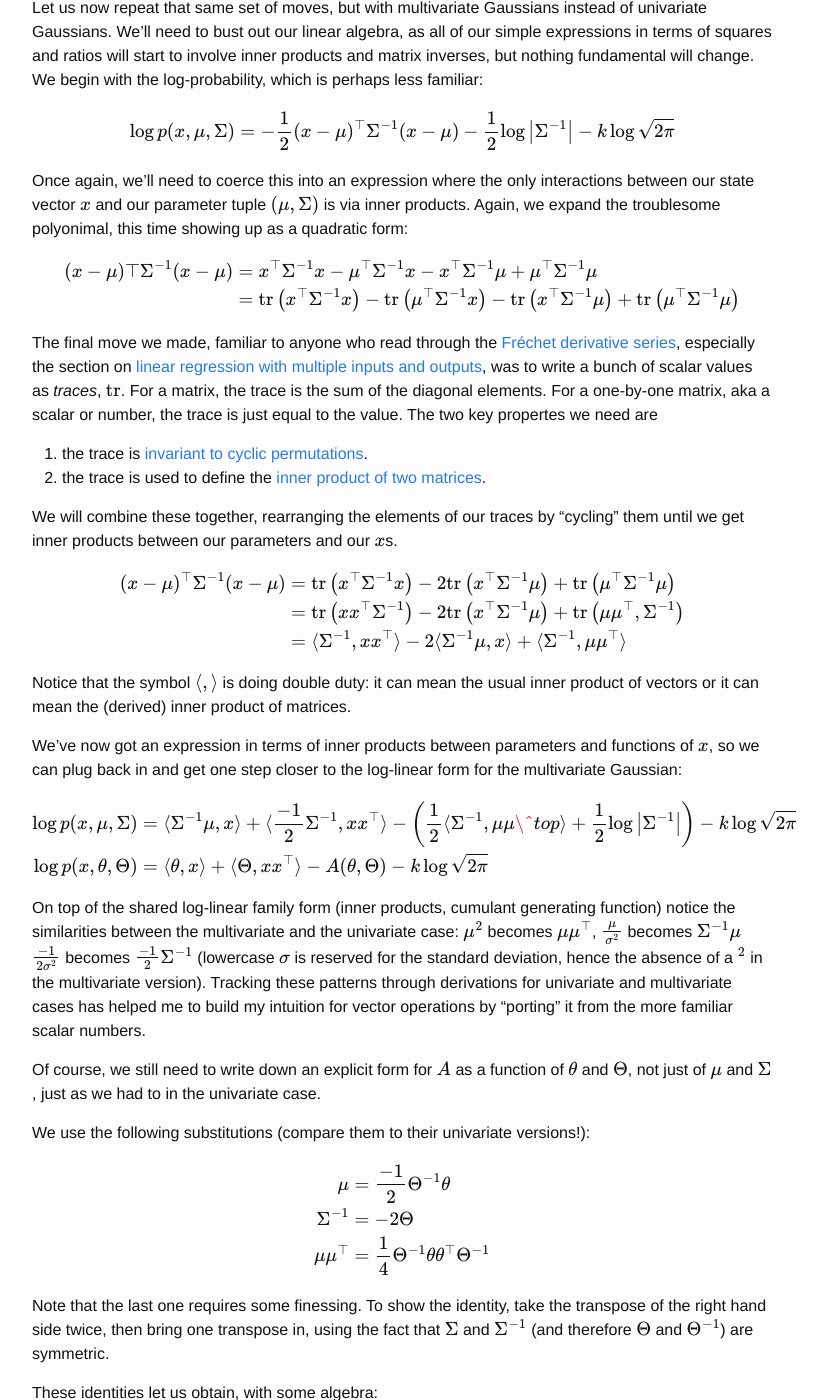
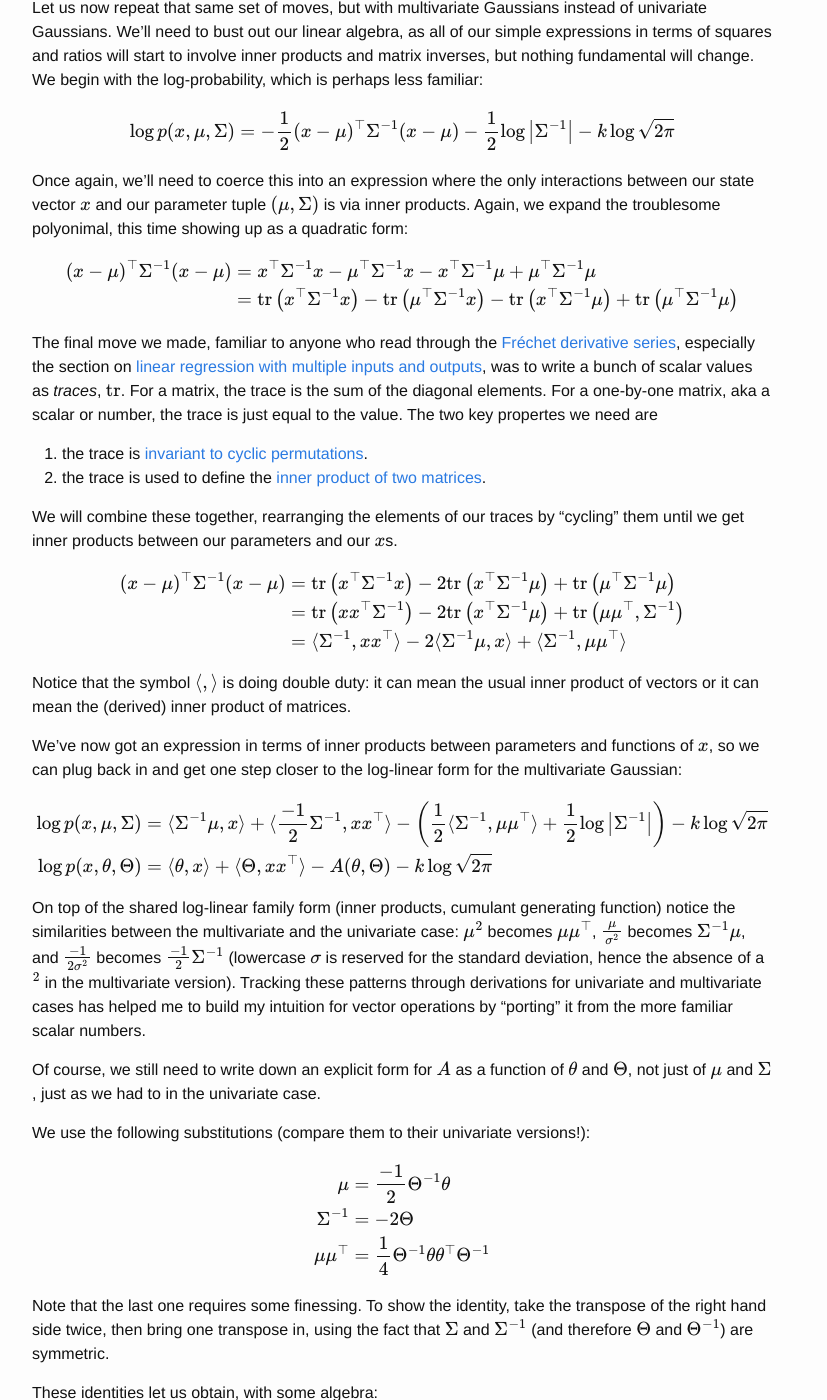
Before and after one commit to charlesfrye/charlesfrye.github.io, a Jekyll site: the page built from _posts/2019-07-05-gaussian-log-linear.markdown, in a window 1280 px wide and 1400 px high, scrolled down 3256 px. Shown: the whole window, without its empty margins (238-1065 px from the left). Built offline with Jekyll 4.4.1, drawn with Linux system fonts in a browser that asks for light colours; formulas are drawn with MathJax 3; some of the changed text lies outside the part shown.

Commit message:
\^ -> \^ and mu -> \mu

```diff
--- a/_posts/2019-07-05-gaussian-log-linear.markdown
+++ b/_posts/2019-07-05-gaussian-log-linear.markdown
@@ -104,7 +104,7 @@ $$\begin{align}
 	&= -\frac{x^2}{2\sigma^2} + 2 \frac{\mu x}{2\sigma^2} - \frac{\mu^2}{2\sigma^2}
 		- \log \sqrt{2\pi} +\log \sigma \\
 	&= \frac{\mu}{\sigma^2}x + \frac{-1}{2\sigma^2}x^2
-		- \left(\frac{mu^2}{2\sigma^2} + \log \sigma\right) - \log \sqrt{2\pi}\\
+		- \left(\frac{\mu^2}{2\sigma^2} + \log \sigma\right) - \log \sqrt{2\pi}\\
 	&:= \theta_1 x + \theta_2 x^2 - A(\mu, \sigma) + \log h(x)
 \end{align}$$
 {: style="text-align: center"}
@@ -262,7 +262,7 @@ Again, we expand the troublesome polyonimal,
 this time showing up as a quadratic form:
 
 $$\begin{align}
-(x - \mu)\top \Sigma^{-1} (x - \mu) &=
+(x - \mu)^\top \Sigma^{-1} (x - \mu) &=
 		x^\top\Sigma^{-1}x
 		- \mu^\top\Sigma^{-1}x - x^\top\Sigma^{-1}\mu
 		+ \mu^\top\Sigma^{-1}\mu \\
@@ -320,7 +320,7 @@ $$\begin{align}
 \log p (x, \mu, \Sigma) &=
 		\langle \Sigma^{-1}\mu, x \rangle
 		+ \langle\frac{-1}{2} \Sigma^{-1}, xx^\top \rangle
-		-\left(\frac{1}{2} \langle \Sigma^{-1}, \mu\mu\^top \rangle
+		-\left(\frac{1}{2} \langle \Sigma^{-1}, \mu\mu^\top \rangle
 		+ \frac{1}{2} \log \left|\Sigma^{-1}\right|\right)
 		- k \log \sqrt{2\pi}\\
 \log p (x, \theta, \Theta) &=
@@ -335,7 +335,7 @@ On top of the shared log-linear family form
 (inner products, cumulant generating function)
 notice the similarities between the multivariate and the univariate case:
 $$\mu^2$$ becomes $$\mu\mu^\top$$,
-$$\frac{\mu}{\sigma^2}$$ becomes $$\Sigma^{-1}\mu$$
+$$\frac{\mu}{\sigma^2}$$ becomes $$\Sigma^{-1}\mu$$, and
 $$\frac{-1}{2\sigma^2}$$ becomes $$\frac{-1}{2}\Sigma^{-1}$$
 (lowercase $$\sigma$$ is reserved for the standard deviation,
 hence the absence of a $$^2$$ in the multivariate version).
```
